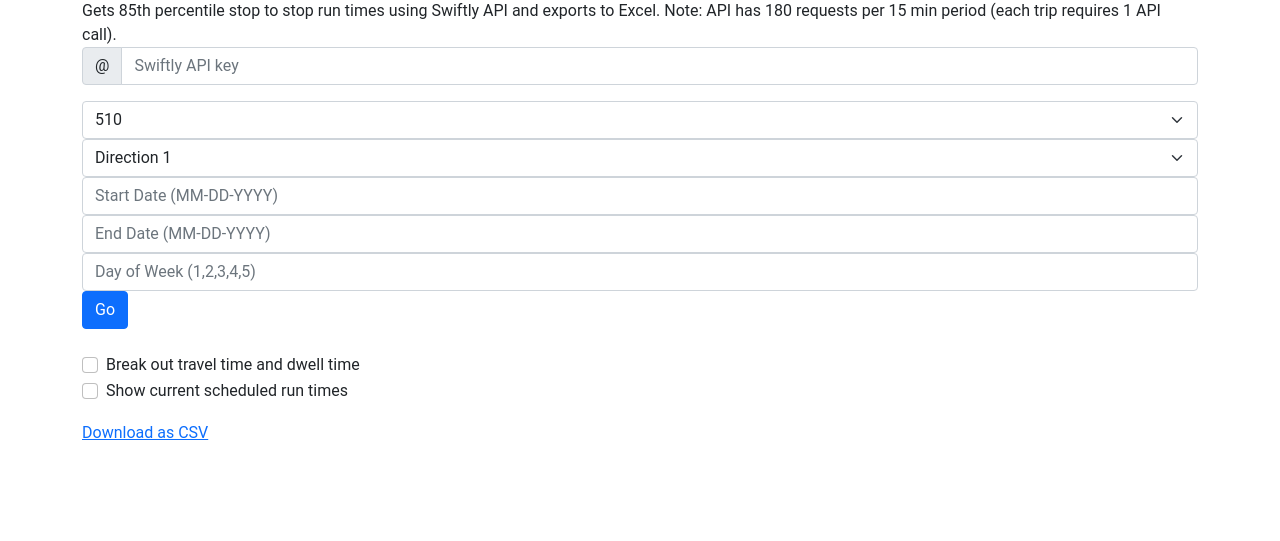
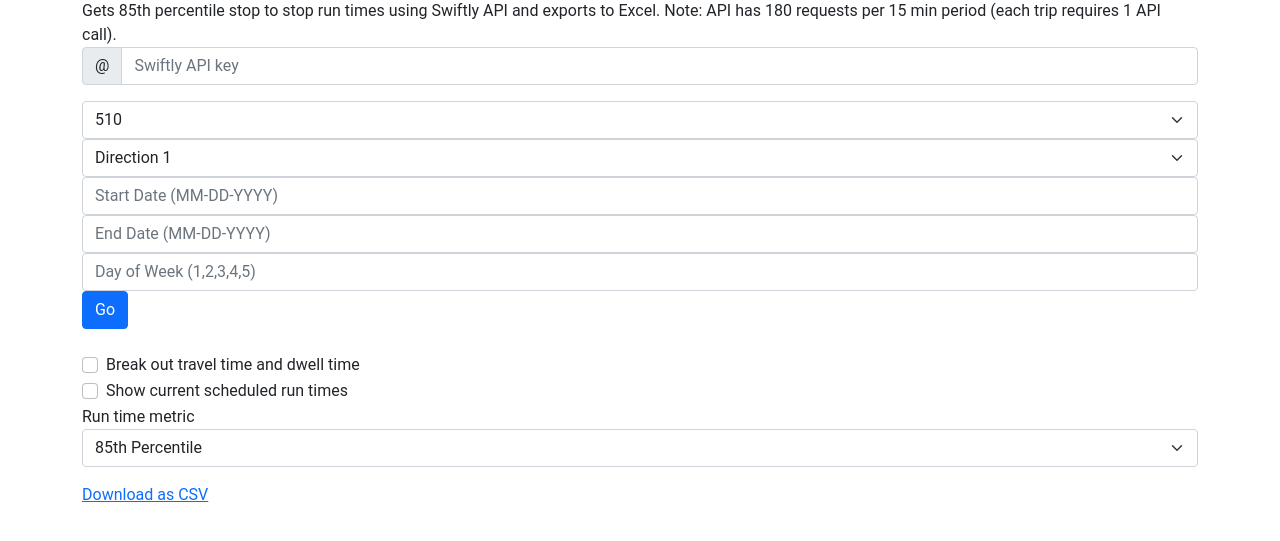
Before and after one commit to alexanderlew-soundtransit/alexanderlew-soundtransit.github.io, a plain HTML site: page RunTimes/index.html in a window 1280 px wide. Shown: the part 107-648 px from the top of the page. Drawn offline with Linux system fonts and the light colour scheme.

Commit message:
Add ability to select percentile, mean, median

```diff
--- a/RunTimes/index.html
+++ b/RunTimes/index.html
@@ -86,7 +86,18 @@
           <label class="form-check-label" for="flexCheckDefault">
             Show current scheduled run times
           </label>
-        </div>
+		  </div>
+
+		Run time metric
+	  <select class="form-select" aria-label="percentiles" id="select-percentiles" onchange="createRuntimesByStopTableAggregated(tripStopData)">
+		<option value="85th" selected>85th Percentile</option>
+		<option value="Median">Median</option>
+		<option value="Average">Average</option>
+	  </select>
+
+
+
+
 
 
 	  </div>
--- a/RunTimes/js/scripts.js
+++ b/RunTimes/js/scripts.js
@@ -298,7 +298,10 @@ function cleanStopData(data){
 //creates table of aggregated data
 function createRuntimesByStopTableAggregated(data){
 	// get selected metric: median, average, 85th
-	var selection = '85th';
+
+	var selectedMetricInput  = document.getElementById("select-percentiles");
+	var selectedMetric = selectedMetricInput.options[selectedMetricInput.selectedIndex].value;
+
 	//create header
 	var tableHeader;
 	var tableHeader = "<thead><tr>";
@@ -394,15 +397,15 @@ function createRuntimesByStopTableAggregated(data){
 						// run time datum.
 
 						tableRows+= '<td>';
-						tableRows+= (runTime[0].travelTime85th/60).toFixed(2);
+						tableRows+= ((runTime[0]["travelTime" + selectedMetric])/60).toFixed(2);
 						tableRows += '</td>';
 
 						tableRows+= '<td>';
-						tableRows+= (runTime[0].dwellTime85th/60).toFixed(2);
+						tableRows+= ((runTime[0]["dwellTime" + selectedMetric])/60).toFixed(2);
 						tableRows += '</td>';
 
 						tableRows+= '<td>';
-						tableRows+= (runTime[0].runTime85th/60).toFixed(2);
+						tableRows+= ((runTime[0]["runTime" + selectedMetric])/60).toFixed(2);
 						tableRows += '</td>';
 					} else{
 						tableRows+= '<td>';
@@ -422,7 +425,7 @@ function createRuntimesByStopTableAggregated(data){
 					if(runTime.length > 0){
 						// run time datum.
 						tableRows+= '<td>';
-						tableRows+= (runTime[0].runTime85th/60).toFixed(2);
+						tableRows+= ((runTime[0]["runTime" + selectedMetric])/60).toFixed(2);
 
 						tableRows += '</td>';
 					} else{
```
Also changed, not shown: 2 other files.
